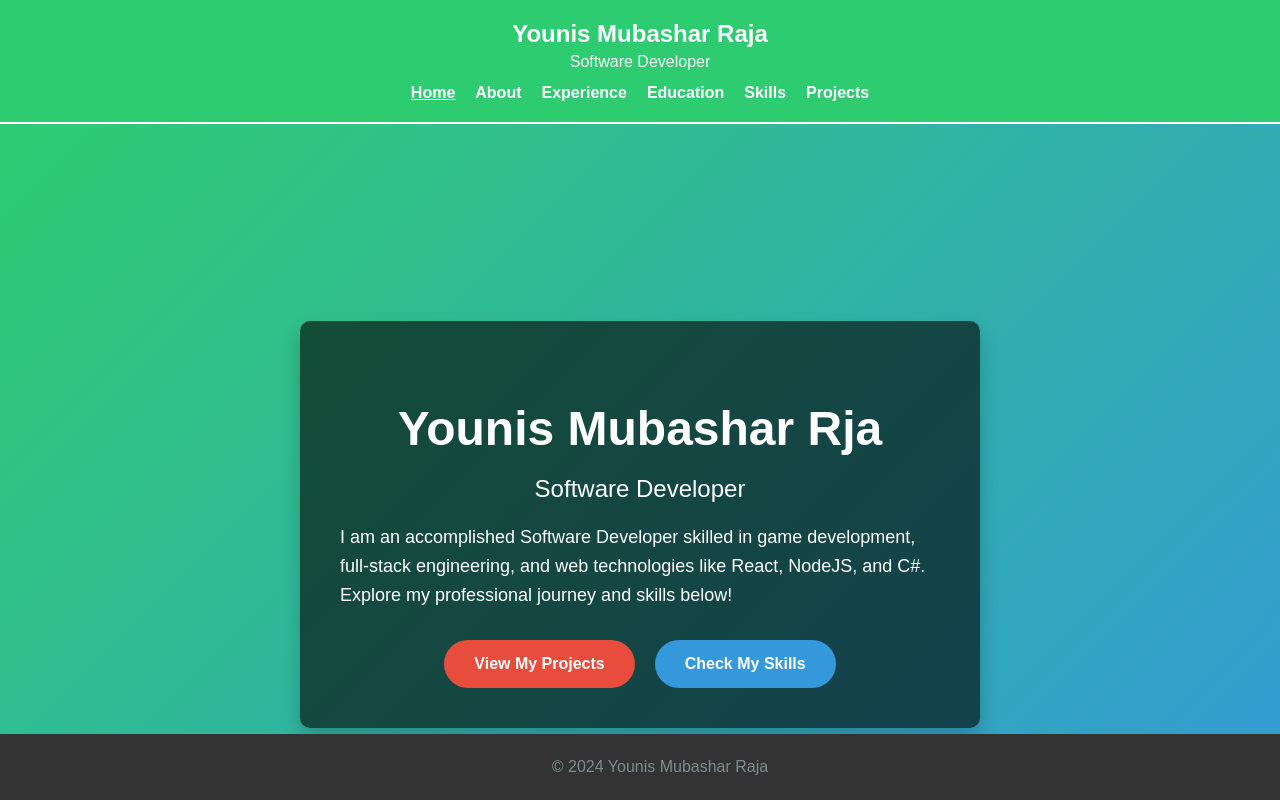
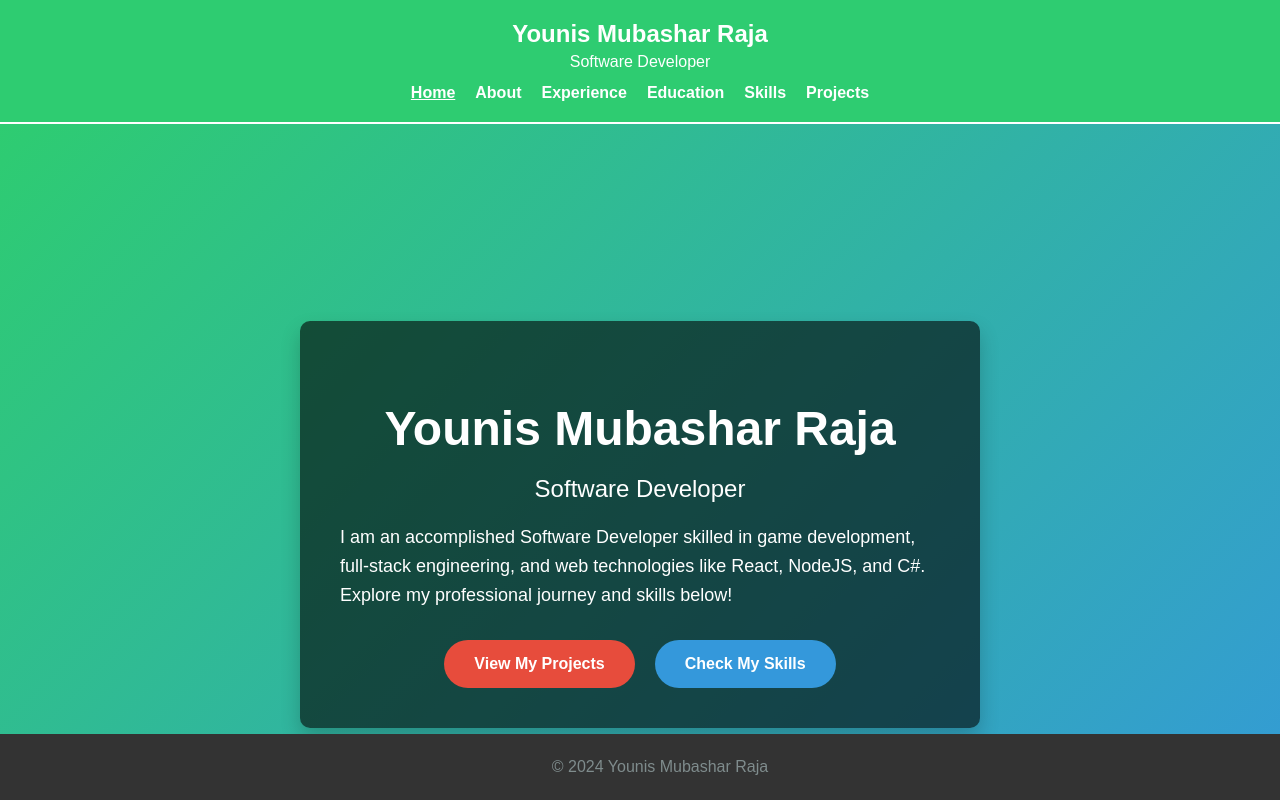
Before and after one commit to younisrajaApplications/portfolio-resume, a React (Create React App) app: page /#/ in a window 1280 px wide. Shown: the top 800 px of the page. Built offline with nearby package versions, Linux system fonts and the light colour scheme.

Commit message:
Fix spelling

```diff
--- a/src/components/Home.js
+++ b/src/components/Home.js
@@ -5,7 +5,7 @@ function Home() {
   return (
     <section className="home">
       <div className="hero">
-        <h1>Younis Mubashar Rja</h1>
+        <h1>Younis Mubashar Raja</h1>
         <h2>Software Developer</h2>
         <p className='summary'>
           I am an accomplished Software Developer skilled in game development, full-stack engineering, and
```
